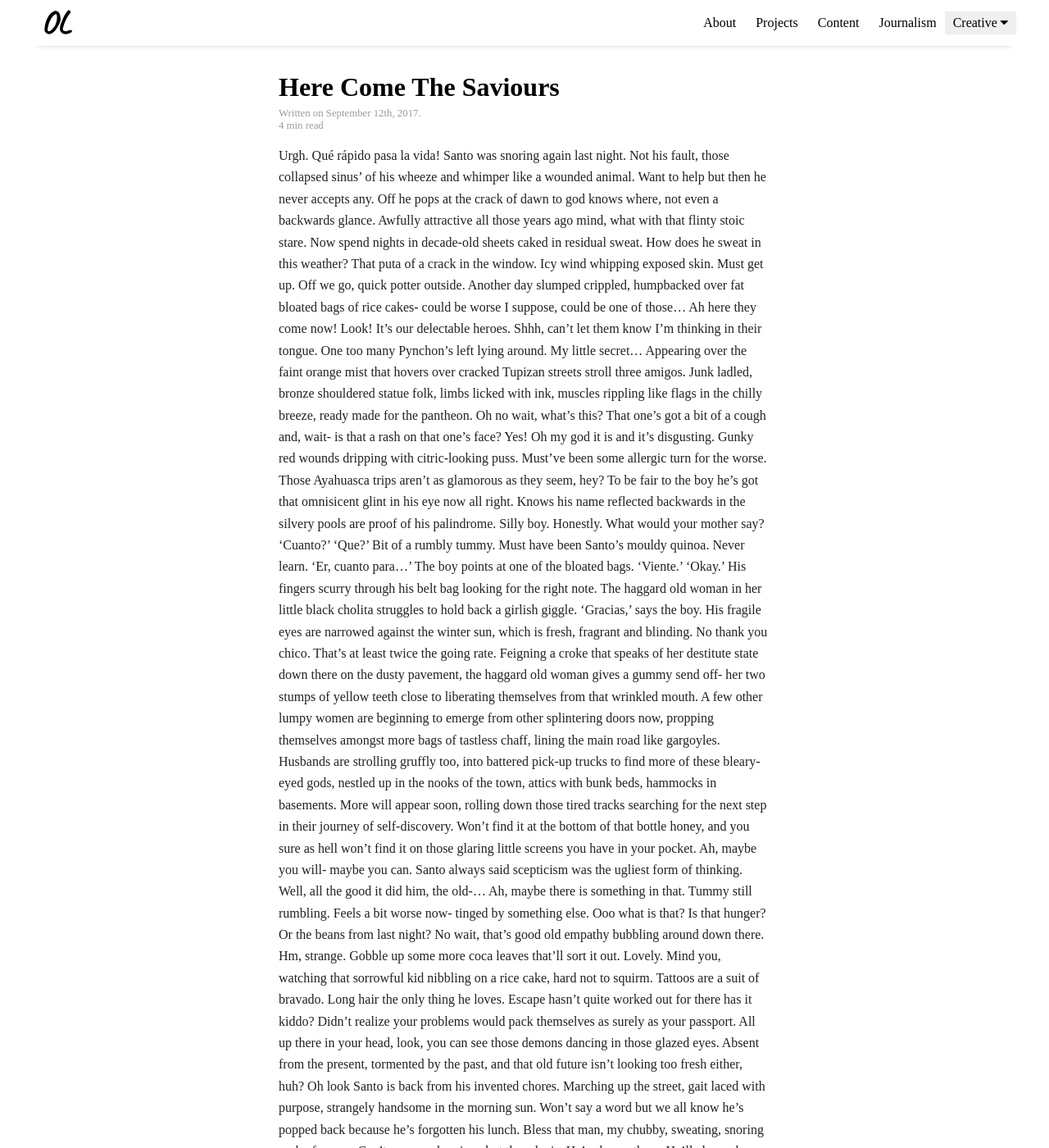
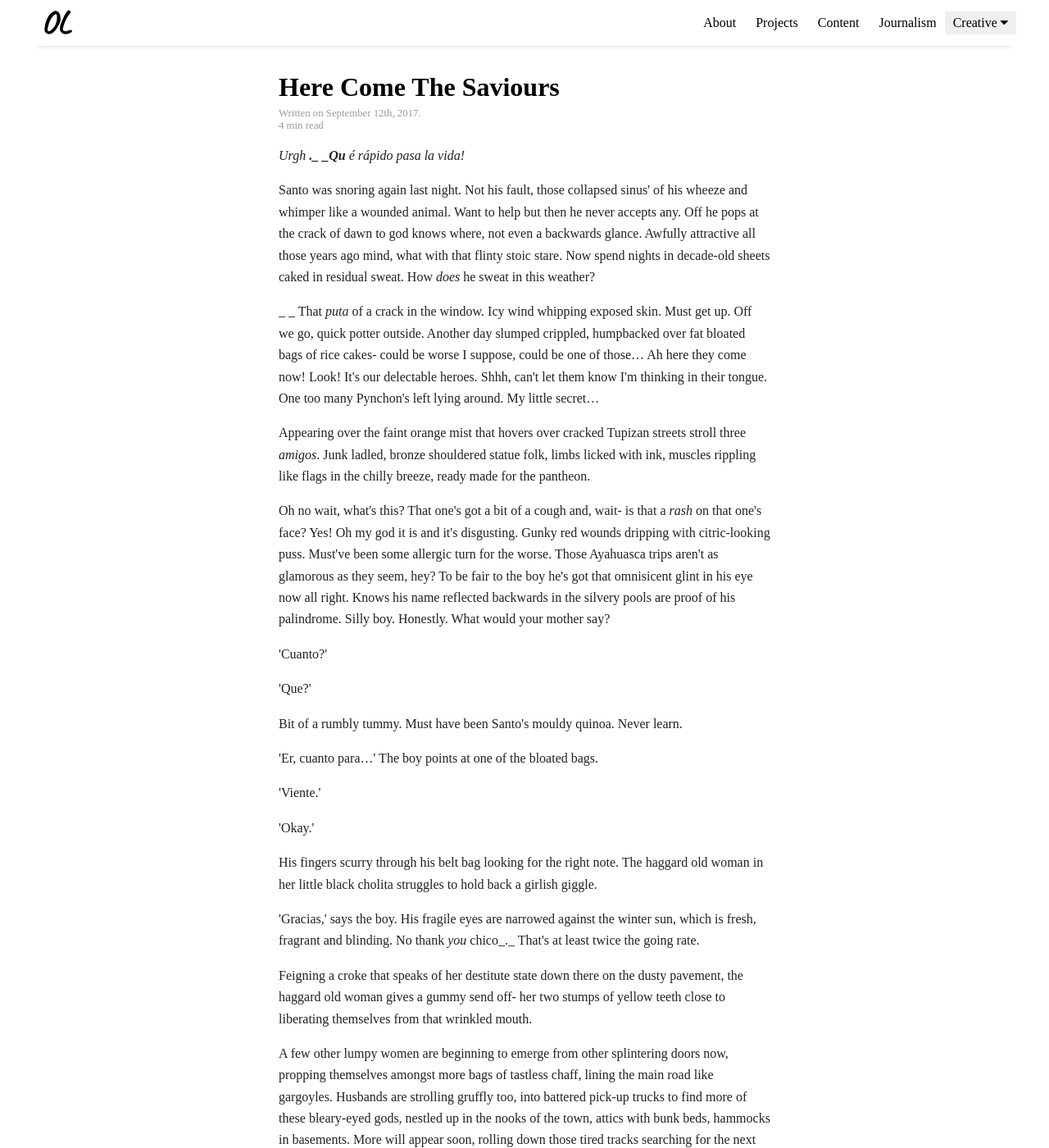
Before and after one commit to ollylawson/ollylawson.github.io, a Jekyll site: the page built from _posts/short-stories/2017-09-12-here-come-the-saviour.md, in a window 1280 px wide and 1400 px high. Shown: the whole window at 82% size. Built offline with Jekyll 4.4.1, drawn with Linux system fonts in a browser that asks for light colours; nearby versions of some CDN libraries; some web fonts are replaced; some of the changed lines change nothing that is shown; some of the changed text lies outside the part shown.

Commit message:
markdown edit

```diff
--- a/_posts/short-stories/2017-09-12-here-come-the-saviour.md
+++ b/_posts/short-stories/2017-09-12-here-come-the-saviour.md
@@ -7,22 +7,38 @@ tags: []
 ---
 
 
-Urgh. Qué rápido pasa la vida!
-Santo was snoring again last night. Not his fault, those collapsed sinus’ of his wheeze and whimper like a wounded animal. Want to help but then he never accepts any. Off he pops at the crack of dawn to god knows where, not even a backwards glance. Awfully attractive all those years ago mind, what with that flinty stoic stare. Now spend nights in decade-old sheets caked in residual sweat. How does he sweat in this weather?
-	That puta of a crack in the window. Icy wind whipping exposed skin. Must get up. Off we go, quick potter outside. Another day slumped crippled, humpbacked over fat bloated bags of rice cakes- could be worse I suppose, could be one of those… Ah here they come now! Look! It’s our delectable heroes. Shhh, can’t let them know I’m thinking in their tongue. One too many Pynchon’s left lying around. My little secret…
-	Appearing over the faint orange mist that hovers over cracked Tupizan streets stroll three amigos. Junk ladled, bronze shouldered statue folk, limbs licked with ink, muscles rippling like flags in the chilly breeze, ready made for the pantheon.
-	Oh no wait, what’s this? That one’s got a bit of a cough and, wait- is that a rash on that one’s face? Yes! Oh my god it is and it’s disgusting. Gunky red wounds dripping with citric-looking puss. Must’ve been some allergic turn for the worse. Those Ayahuasca trips aren’t as glamorous as they seem, hey? To be fair to the boy he’s got that omnisicent glint in his eye now all right. Knows his name reflected backwards in the silvery pools are proof of his palindrome. Silly boy. Honestly. What would your mother say?
-	‘Cuanto?’
-	‘Que?’
-	Bit of a rumbly tummy. Must have been Santo’s mouldy quinoa. Never learn.
-	‘Er, cuanto para…’ The boy points at one of the bloated bags.
-	‘Viente.’
-	‘Okay.’
-	His fingers scurry through his belt bag looking for the right note. The haggard old woman in her little black cholita struggles to hold back a girlish giggle.
-	‘Gracias,’ says the boy. His fragile eyes are narrowed against the winter sun, which is fresh, fragrant and blinding. No thank you chico. That’s at least twice the going rate.
+_Urgh __._ _Qu__ é rápido pasa la vida!_
+
+Santo was snoring again last night. Not his fault, those collapsed sinus&#39; of his wheeze and whimper like a wounded animal. Want to help but then he never accepts any. Off he pops at the crack of dawn to god knows where, not even a backwards glance. Awfully attractive all those years ago mind, what with that flinty stoic stare. Now spend nights in decade-old sheets caked in residual sweat. How _does_ he sweat in this weather?
+
+_       _ That _puta_ of a crack in the window. Icy wind whipping exposed skin. Must get up. Off we go, quick potter outside. Another day slumped crippled, humpbacked over fat bloated bags of rice cakes- could be worse I suppose, could be one of those… Ah here they come now! Look! It&#39;s our delectable heroes. Shhh, can&#39;t let them know I&#39;m thinking in their tongue. One too many Pynchon&#39;s left lying around. My little secret…
+
+ Appearing over the faint orange mist that hovers over cracked Tupizan streets stroll three _amigos_. Junk ladled, bronze shouldered statue folk, limbs licked with ink, muscles rippling like flags in the chilly breeze, ready made for the pantheon.
+
+ Oh no wait, what&#39;s this? That one&#39;s got a bit of a cough and, wait- is that a _rash_ on that one&#39;s face? Yes! Oh my god it is and it&#39;s disgusting. Gunky red wounds dripping with citric-looking puss. Must&#39;ve been some allergic turn for the worse. Those Ayahuasca trips aren&#39;t as glamorous as they seem, hey? To be fair to the boy he&#39;s got that omnisicent glint in his eye now all right. Knows his name reflected backwards in the silvery pools are proof of his palindrome. Silly boy. Honestly. What would your mother say?
+
+ &#39;Cuanto?&#39;
+
+ &#39;Que?&#39;
+
+ Bit of a rumbly tummy. Must have been Santo&#39;s mouldy quinoa. Never learn.
+
+ &#39;Er, cuanto para…&#39; The boy points at one of the bloated bags.
+
+ &#39;Viente.&#39;
+
+ &#39;Okay.&#39;
+
+ His fingers scurry through his belt bag looking for the right note. The haggard old woman in her little black cholita struggles to hold back a girlish giggle.
+
+ &#39;Gracias,&#39; says the boy. His fragile eyes are narrowed against the winter sun, which is fresh, fragrant and blinding. No thank _you_ chico_._ That&#39;s at least twice the going rate.
+
 Feigning a croke that speaks of her destitute state down there on the dusty pavement, the haggard old woman gives a gummy send off- her two stumps of yellow teeth close to liberating themselves from that wrinkled mouth.
-A few other lumpy women are beginning to emerge from other splintering doors now, propping themselves amongst more bags of tastless chaff, lining the main road like gargoyles. Husbands are strolling gruffly too, into battered pick-up trucks to find more of these bleary-eyed gods, nestled up in the nooks of the town, attics with bunk beds, hammocks in basements. More will appear soon, rolling down those tired tracks searching for the next step in their journey of self-discovery. Won’t find it at the bottom of that bottle honey, and you sure as hell won’t find it on those glaring little screens you have in your pocket. Ah, maybe you will- maybe you can. Santo always said scepticism was the ugliest form of thinking. Well, all the good it did him, the old-…
-Ah, maybe there is something in that. Tummy still rumbling. Feels a bit worse now- tinged by something else. Ooo what is that? Is that hunger? Or the beans from last night? No wait, that’s good old empathy bubbling around down there. Hm, strange. Gobble up some more coca leaves that’ll sort it out. Lovely. Mind you, watching that sorrowful kid nibbling on a rice cake, hard not to squirm. Tattoos are a suit of bravado. Long hair the only thing he loves. Escape hasn’t quite worked out for there has it kiddo? Didn’t realize your problems would pack themselves as surely as your passport. All up there in your head, look, you can see those demons dancing in those glazed eyes. Absent from the present, tormented by the past, and that old future isn’t looking too fresh either, huh?
-Oh look Santo is back from his invented chores. Marching up the street, gait laced with purpose, strangely handsome in the morning sun. Won’t say a word but we all know he’s popped back because he’s forgotten his lunch. Bless that man, my chubby, sweating, snoring rock of a man. Can’t even cook quinoa but there he is. He’s always there. He’ll always be there.
+
+A few other lumpy women are beginning to emerge from other splintering doors now, propping themselves amongst more bags of tastless chaff, lining the main road like gargoyles. Husbands are strolling gruffly too, into battered pick-up trucks to find more of these bleary-eyed gods, nestled up in the nooks of the town, attics with bunk beds, hammocks in basements. More will appear soon, rolling down those tired tracks searching for the next step in their journey of self-discovery. Won&#39;t find it at the bottom of that bottle _honey_, and you sure as hell won&#39;t find it on those glaring little screens you have in your pocket. Ah, maybe you will- maybe you can. Santo always said scepticism was the ugliest form of thinking. Well, all the good it did him, the old-…
+
+Ah, maybe there is something in that. Tummy still rumbling. Feels a bit worse now- tinged by something else. Ooo what is that? Is that hunger? Or the beans from last night? No wait, that&#39;s good old empathy bubbling around down there. Hm, strange. Gobble up some more coca leaves that&#39;ll sort it out. Lovely. Mind you, watching that sorrowful kid nibbling on a rice cake, hard not to squirm. Tattoos are a suit of bravado. Long hair the only thing he loves. Escape hasn&#39;t quite worked out for there has it kiddo? Didn&#39;t realize your problems would pack themselves as surely as your passport. All up there in your head, look, you can see those demons dancing in those glazed eyes. Absent from the present, tormented by the past, and that old future isn&#39;t looking too fresh either, huh?
+
+Oh look Santo is back from his invented chores. Marching up the street, gait laced with purpose, strangely handsome in the morning sun. Won&#39;t say a word but we all know he&#39;s popped back because he&#39;s forgotten his lunch. Bless that man, my chubby, sweating, snoring rock of a man. Can&#39;t even cook quinoa but there he is. He&#39;s always there. He&#39;ll always be there.
 
 Contentment etches itself into every one of the creases that year on year recede deeper and deeper into the weather-beaten skin of the this haggard old lady. Her two yellow teeth glint gold in the morning light. No money of course, no prospects, but as she giggles away with her lumpy neighbour about finally breaking wind, the backpackers turn and with blank expressions reach to freeze this image on their phones. The tyranny of time defied. Well done lads, for how quickly does life pass otherwise?
```
